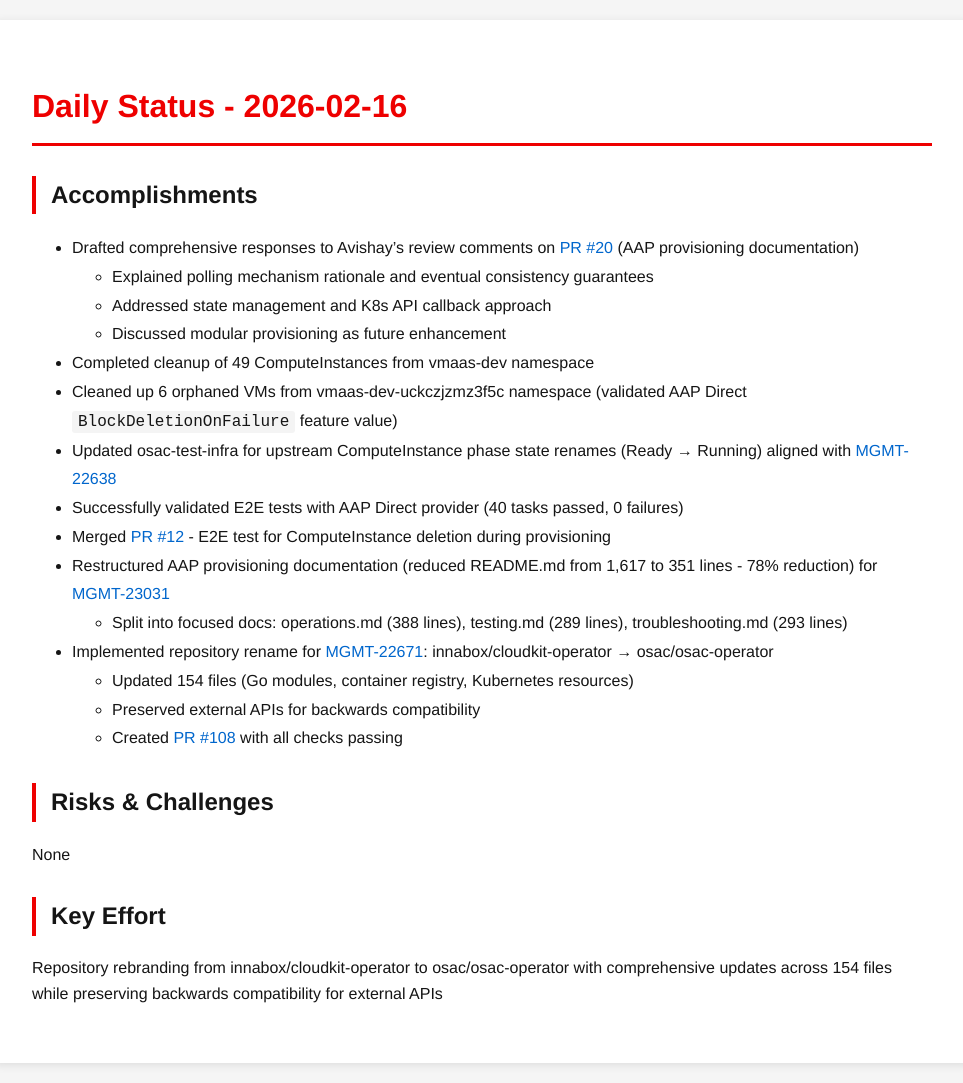
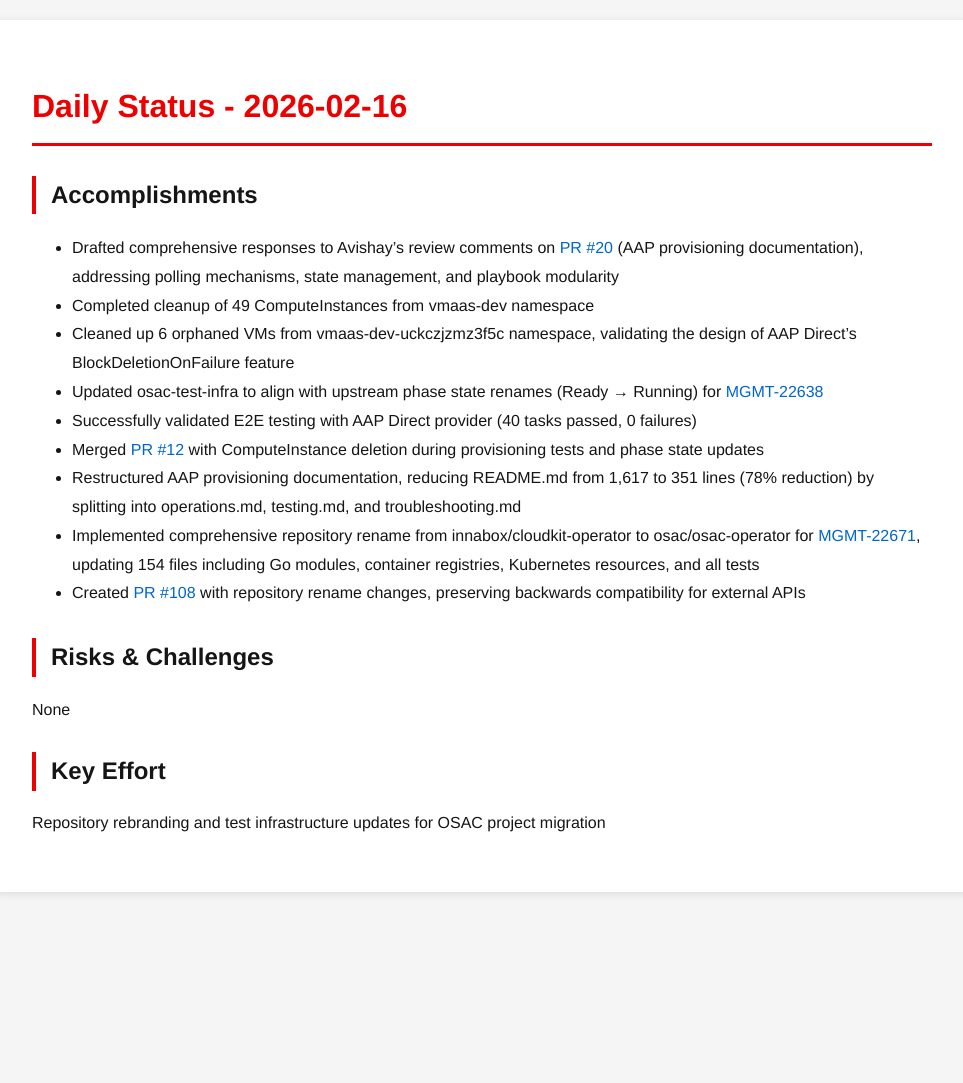
Before and after one commit to tzvatot/daily-status, a Jekyll site: the page built from 2026-02-16.md, in a window 1280 px wide. Shown: the whole page, without its empty margins (158-1121 px from the left). Built offline with Jekyll 4.4.1, drawn with Linux system fonts in a browser that asks for light colours; after the commit the page ends 912 px from its top, so only the background shows below that.

Commit message:
Daily status update - 2026-02-16

```diff
--- a/2026-02-16.md
+++ b/2026-02-16.md
@@ -8,21 +8,15 @@
 
 ## Accomplishments
 
-- Drafted comprehensive responses to Avishay's review comments on [PR #20](https://github.com/osac-project/docs/pull/20) (AAP provisioning documentation)
-  - Explained polling mechanism rationale and eventual consistency guarantees
-  - Addressed state management and K8s API callback approach
-  - Discussed modular provisioning as future enhancement
+- Drafted comprehensive responses to Avishay's review comments on [PR #20](https://github.com/osac-project/docs/pull/20) (AAP provisioning documentation), addressing polling mechanisms, state management, and playbook modularity
 - Completed cleanup of 49 ComputeInstances from vmaas-dev namespace
-- Cleaned up 6 orphaned VMs from vmaas-dev-uckczjzmz3f5c namespace (validated AAP Direct `BlockDeletionOnFailure` feature value)
-- Updated osac-test-infra for upstream ComputeInstance phase state renames (Ready → Running) aligned with [MGMT-22638](https://issues.redhat.com/browse/MGMT-22638)
-- Successfully validated E2E tests with AAP Direct provider (40 tasks passed, 0 failures)
-- Merged [PR #12](https://github.com/osac-project/osac-test-infra/pull/12) - E2E test for ComputeInstance deletion during provisioning
-- Restructured AAP provisioning documentation (reduced README.md from 1,617 to 351 lines - 78% reduction) for [MGMT-23031](https://issues.redhat.com/browse/MGMT-23031)
-  - Split into focused docs: operations.md (388 lines), testing.md (289 lines), troubleshooting.md (293 lines)
-- Implemented repository rename for [MGMT-22671](https://issues.redhat.com/browse/MGMT-22671): innabox/cloudkit-operator → osac/osac-operator
-  - Updated 154 files (Go modules, container registry, Kubernetes resources)
-  - Preserved external APIs for backwards compatibility
-  - Created [PR #108](https://github.com/osac-project/osac-operator/pull/108) with all checks passing
+- Cleaned up 6 orphaned VMs from vmaas-dev-uckczjzmz3f5c namespace, validating the design of AAP Direct's BlockDeletionOnFailure feature
+- Updated osac-test-infra to align with upstream phase state renames (Ready → Running) for [MGMT-22638](https://issues.redhat.com/browse/MGMT-22638)
+- Successfully validated E2E testing with AAP Direct provider (40 tasks passed, 0 failures)
+- Merged [PR #12](https://github.com/osac-project/osac-test-infra/pull/12) with ComputeInstance deletion during provisioning tests and phase state updates
+- Restructured AAP provisioning documentation, reducing README.md from 1,617 to 351 lines (78% reduction) by splitting into operations.md, testing.md, and troubleshooting.md
+- Implemented comprehensive repository rename from innabox/cloudkit-operator to osac/osac-operator for [MGMT-22671](https://issues.redhat.com/browse/MGMT-22671), updating 154 files including Go modules, container registries, Kubernetes resources, and all tests
+- Created [PR #108](https://github.com/osac-project/osac-operator/pull/108) with repository rename changes, preserving backwards compatibility for external APIs
 
 ## Risks & Challenges
 
@@ -30,4 +24,4 @@
 
 ## Key Effort
 
-Repository rebranding from innabox/cloudkit-operator to osac/osac-operator with comprehensive updates across 154 files while preserving backwards compatibility for external APIs
+Repository rebranding and test infrastructure updates for OSAC project migration
```
